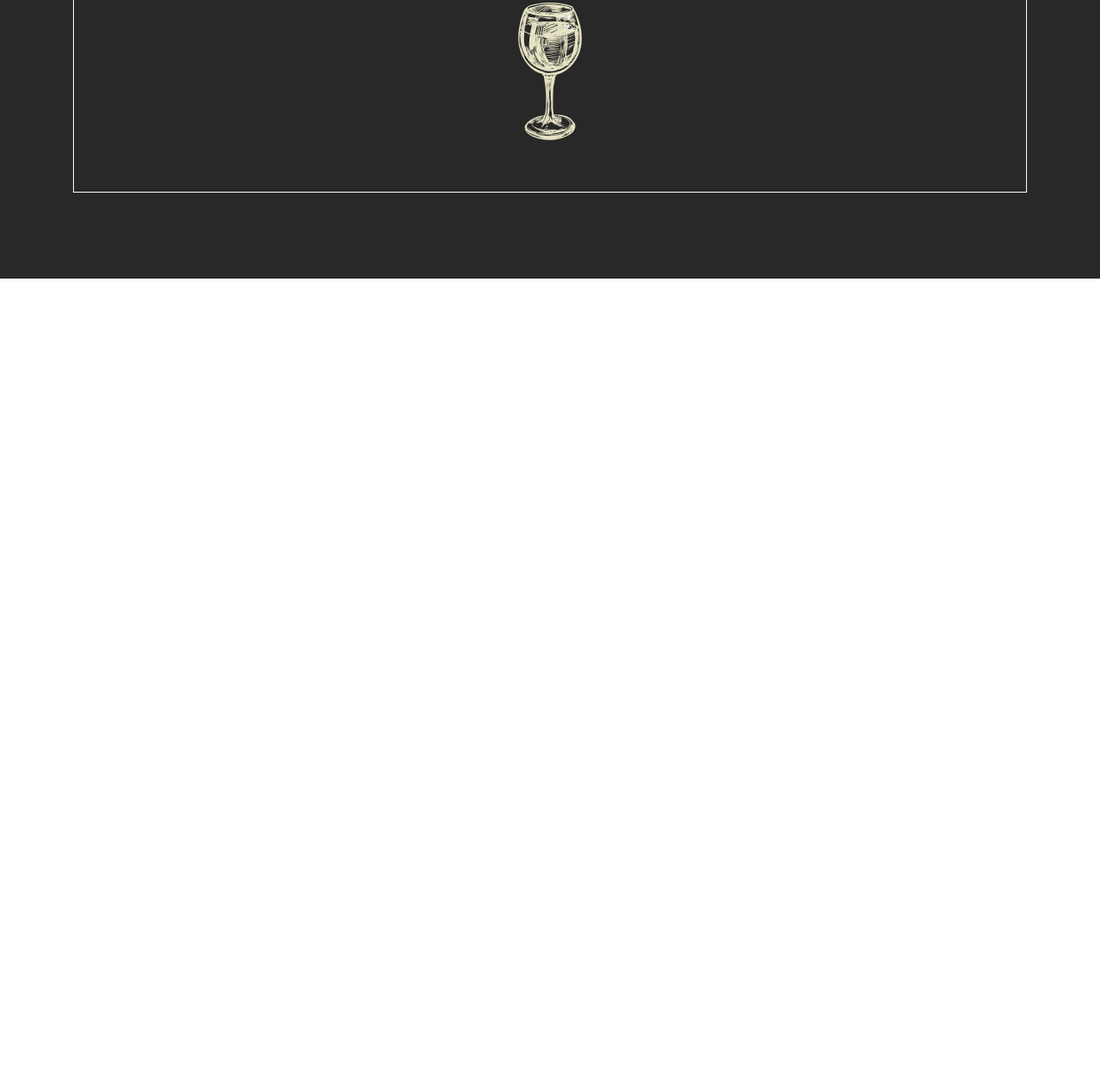
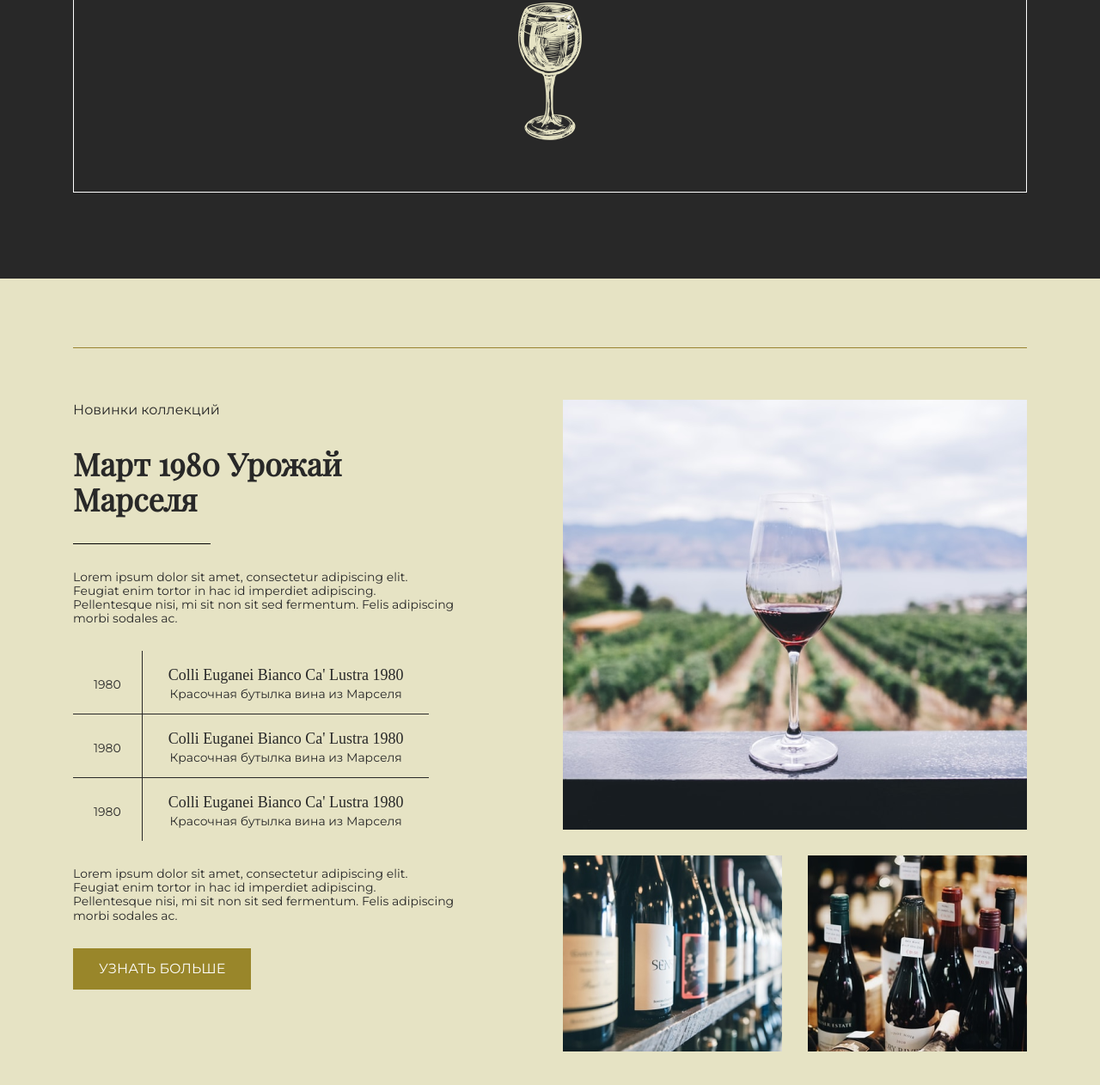
Before and after one commit to Vamba45/WineStore, a website built with webpack: page src/index.html in a window 1280 px wide. Shown: the part 1417-2679 px from the top of the page at 86% size. Before the commit the page ends 1741 px from the top, so only its background shows below. Built offline with nearby package versions, Linux system fonts and the light colour scheme.

Commit message:
add showcase-block

```diff
--- a/src/fonts/Montserrat.scss
+++ b/src/fonts/Montserrat.scss
@@ -27,6 +27,6 @@
 	src: local('Montserrat'),
 	url('./Montserrat/Montserrat-Regular.woff') format('woff'),
 	url('./Montserrat/Montserrat-Regular.ttf') format('truetype');
-	font-weight: 400;
+	font-weight: normal;
 	font-style: normal;
 }
--- a/src/index.html
+++ b/src/index.html
@@ -30,8 +30,8 @@
                 </nav>
 
                 <div class="buttons">
-                    <button class="buttons__card" type="submit">винная карта</button>
-                    <button type="submit" class="buttons__degustation">дегустация</button>
+                    <button class="buttons__card btn" type="submit">винная карта</button>
+                    <button type="submit" class="buttons__degustation btn">дегустация</button>
                 </div>
             </div>
         </header>
@@ -42,7 +42,7 @@
                 <div class="container">
                     <div class="review__box">
                         <h2 class="review__title">Лучший вкус, это вкус долголетнего вина</h2>
-                        <div class="review__line"></div>
+                        <div class="review__line line"></div>
                         <div class="review__text">Lorem ipsum dolor sit amet, consectetur adipiscing elit. Feugiat enim tortor in hac id imperdiet adipiscing. Pellentesque nisi, mi sit non sit sed fermentum. Felis adipiscing morbi sodales ac. Mauris dictumst risus pulvinar blandit elit. Vestibulum quam ultrices nascetur et viverra suscipit. Proin vitae aliquet leo aliquam amet rutrum. Lectus auctor purus ultrices enim ultrices. Augue fringilla tellus tortor orci ultrices sed. Viverra cras sapien, pellentesque viverra malesuada. Tellus dolor, eget vitae dignissim molestie eget sit duis. Vitae dui vel pretium euismod diam. Pellentesque amet, lacus, amet, quis risus. Pellentesque scelerisque nunc, orci aliquam quis.</div>
                         <img class="review__img" src="./img/wineglass.png" alt="">
                     </div>
@@ -50,7 +50,48 @@
             </section>
 
             <section class="showcase">
-
+                <div class="container">
+                    <div class="showcase__row">
+                        <div class="showcase__column">
+                            <h3 class="showcase__subtitle">Новинки коллекций</h3>
+                            <h2 class="showcase__title">Март 1980 Урожай Марселя</h2>
+                            <div class="showcase__line line"></div>
+                            <div class="showcase__text">Lorem ipsum dolor sit amet, consectetur adipiscing elit. Feugiat enim tortor in hac id imperdiet adipiscing. Pellentesque nisi, mi sit non sit sed fermentum. Felis adipiscing morbi sodales ac.</div>
+                            <div class="showcase__table table">
+                                <div class="table__row">
+                                    <div class="table__year">1980</div>
+                                    <div class="table__text">
+                                        <span><p>Colli Euganei Bianco Ca' Lustra 1980</p></span>
+                                        <p>Красочная бутылка вина из Марселя</p>
+                                    </div>
+                                </div>
+                                <div class="table__row">
+                                    <div class="table__year">1980</div>
+                                    <div class="table__text">
+                                        <span><p>Colli Euganei Bianco Ca' Lustra 1980</p></span>
+                                        <p>Красочная бутылка вина из Марселя</p>
+                                    </div>
+                                </div>
+                                <div class="table__row">
+                                    <div class="table__year">1980</div>
+                                    <div class="table__text">
+                                        <span><p>Colli Euganei Bianco Ca' Lustra 1980</p></span>
+                                        <p>Красочная бутылка вина из Марселя</p>
+                                    </div>
+                                </div>
+                            </div>
+                            <div class="showcase__text">
+                                Lorem ipsum dolor sit amet, consectetur adipiscing elit. Feugiat enim tortor in hac id imperdiet adipiscing. Pellentesque nisi, mi sit non sit sed fermentum. Felis adipiscing morbi sodales ac.
+                            </div>
+                            <button type="submit" class="showcase__btn btn">Узнать больше</button>
+                        </div>
+                        <div class="showcase__images">
+                            <img src="./img/img1.png" alt="wineglass" class="showcase__pictr">
+                            <img src="./img/img2.png" alt="bottle1" class="showcase__pictr">
+                            <img src="./img/img3.png" alt="bottle2" class="showcase__pictr">
+                        </div>
+                    </div>
+                </div>
             </section>
 
             <section class="degustation">
--- a/src/index.js
+++ b/src/index.js
@@ -1,4 +1,8 @@
 import './img/wineglass.png'
+import './img/img1.png'
+import './img/img2.png'
+import './img/img3.png'
+
 import './style/style.scss'
 
 import './js/burger.js'
--- a/src/style/normalize.scss
+++ b/src/style/normalize.scss
@@ -373,3 +373,7 @@ a {
   [hidden] {
     display: none;
   }
+
+  img {
+    display: block;
+  }
--- a/src/style/style.scss
+++ b/src/style/style.scss
@@ -95,18 +95,11 @@ nav {
     margin-bottom: 583px;
 }
 
-.buttons {
-    display: flex;
-    justify-content: center;
-
-    &__card,
-    &__degustation {
+.btn {
     font-size: 16px;
     text-transform: uppercase;
 
     padding: 15px 30px;
-        margin: 0 15px;
-
     cursor: pointer;
 
     background-color: #99862A;
@@ -119,6 +112,20 @@ nav {
         background-color: #817223;
     }
 }
+
+.buttons {
+    display: flex;
+    justify-content: center;
+
+    &__card,
+    &__degustation {
+        margin: 0 15px;
+    }
+}
+
+.line {
+    width: 160px;
+    border-bottom: 1px solid #000;
 }
 
 @media screen and (max-width: $tablet) {
@@ -266,8 +273,6 @@ h2 {
 
     &__line {
         border-bottom: 1px solid #fff;
-        width: 160px;
-
         margin: 40px 0;
     }
 
@@ -331,3 +336,117 @@ h2 {
         }
     }
 }
+
+//showcase
+
+.showcase {
+    color: #282828;
+    background: #E6E3C4;
+    padding: 80px 0;
+    font-size: 14px;
+
+    &__row {
+        border-bottom: 1px solid #998431;
+        border-top: 1px solid #998431;
+
+        padding: 60px 0;
+
+        display: flex;
+        justify-content: space-between;
+    }
+
+    &__column {
+        &:first-child {
+            display: flex;
+            flex-direction: column;
+            align-items: flex-start;
+
+            max-width: 445px;
+            width: 100%;
+        }
+
+        &:last-child {
+            display: flex;
+            flex-direction: column;
+            align-items: flex-end;
+        }
+    }
+
+    &__subtitle {
+        font-size: 16px;
+        line-height: 150%;
+        font-weight: 400;
+
+        margin-bottom: 30px;
+    }
+
+    &__title {
+        color: #282828;
+    }
+
+    &__line {
+        margin: 30px 0;
+    }
+
+    &__text {
+        margin-bottom: 30px;
+    }
+
+    &__table {
+        margin: 0 0 30px 0;
+    }
+
+    &__images {
+        max-width: 540px;
+        display: flex;
+        flex-wrap: wrap;
+        justify-content: space-between;
+    }
+
+    &__pictr {
+        &:first-child {
+            margin-bottom: 30px;
+        }
+    }
+}
+
+.table {
+    &__row {
+        display: flex;
+        border-bottom: 1px solid #282828;
+
+        &:last-child {
+            border: none;
+        }
+    }
+
+    &__year {
+        padding: 31px 24px 26px 24px;
+        border-right: 1px solid #282828;
+
+        &:last-child {
+            border: none;
+        }
+    }
+
+    &__text {
+        display: flex;
+        flex-direction: column;
+        justify-content: center;
+        align-items: center;
+
+        padding: 0 30px;
+
+        span {
+            p {
+                font-family: 'Playfair Display', serif;
+                font-size: 18px;
+                line-height: 150%;
+            }
+        }
+
+        p {
+            font-size: 14px;
+        }
+    }
+}
```
Lines whose indentation alone changed are shown as unchanged.
